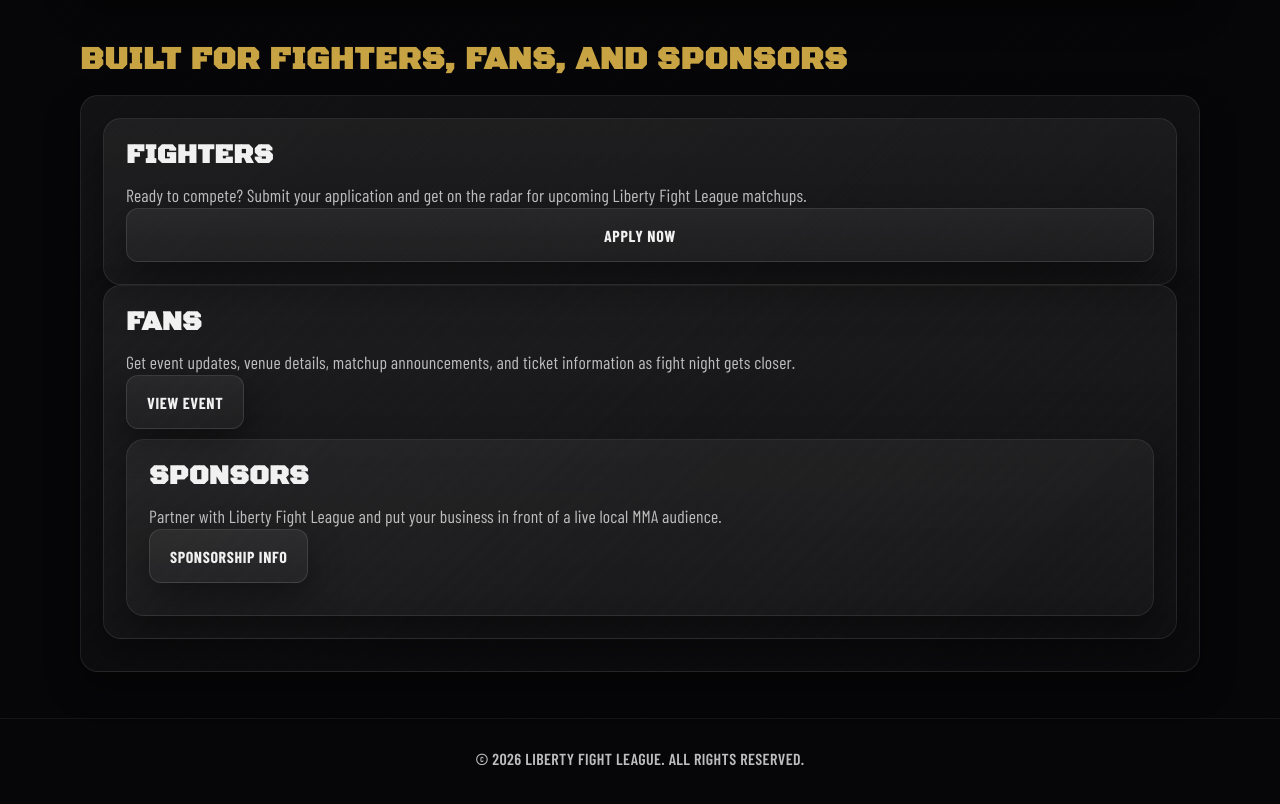
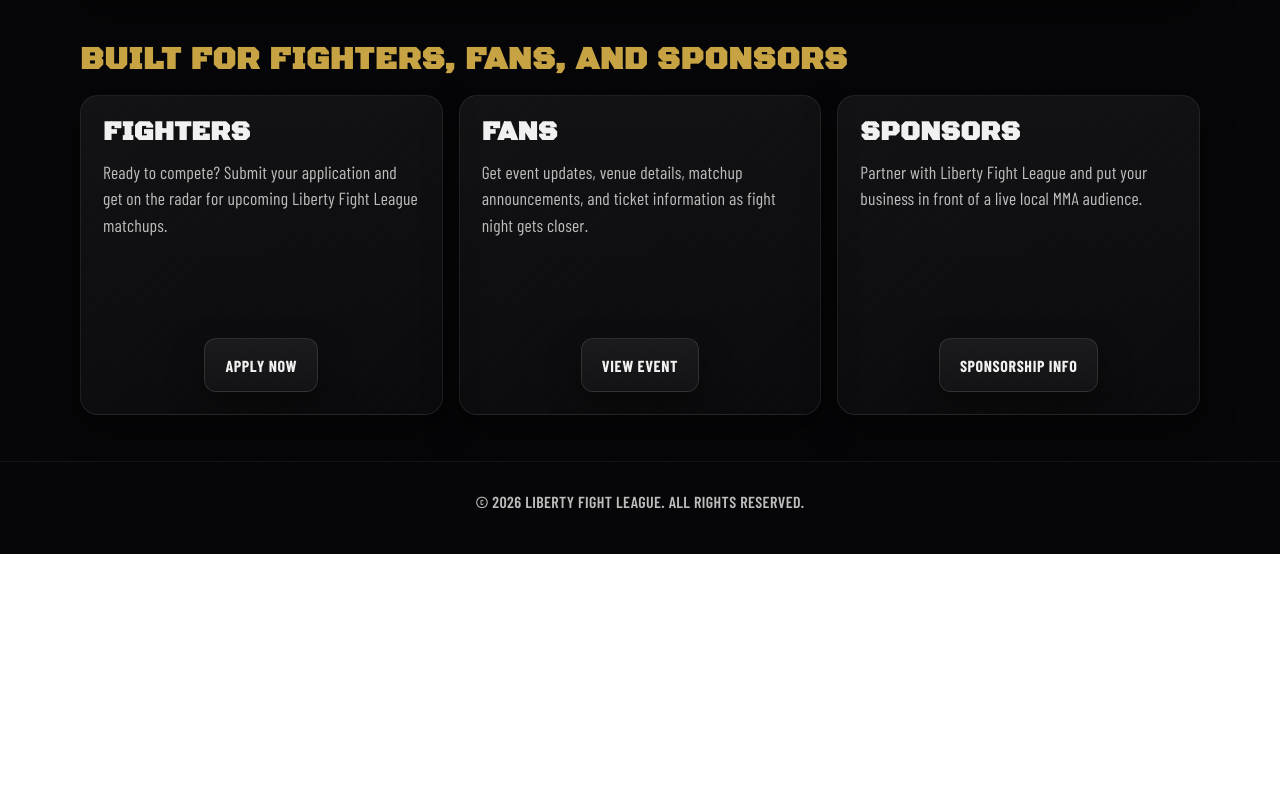
Before and after one commit to jbur6523/liberty-fight-league-site, a plain HTML site: page index.html in a window 1280 px wide. Shown: the part 1412-2216 px from the top of the page. After the commit the page ends 1966 px from the top, so only its background shows below. Drawn offline with nearby package versions, Linux system fonts and the light colour scheme; a web font is replaced by a local one.

Commit message:
Update index.html

```diff
--- a/index.html
+++ b/index.html
@@ -13,20 +13,32 @@
     rel="stylesheet">
 
   <style>
-    .card {
+    .home-grid {
+      display: grid;
+      grid-template-columns: 1fr;
+      gap: 18px;
+    }
+
+    .feature-card {
       display: flex;
       flex-direction: column;
       justify-content: space-between;
+      min-height: 320px;
+    }
+
+    .card-content {
+      flex-grow: 1;
     }
 
     .card-btn {
-      margin-top: 20px;
       align-self: center;
-      width: fit-content;
+      margin-top: 24px;
     }
 
-    .card-content {
-      margin-bottom: 10px;
+    @media (min-width: 980px) {
+      .home-grid {
+        grid-template-columns: repeat(3, 1fr);
+      }
     }
 
     :root {
@@ -529,34 +541,37 @@
       <div class="container">
         <h2 class="section-title">Built for Fighters, Fans, and Sponsors</h2>
 
-        <div class="card">
+        <div class="home-grid">
+          <div class="card feature-card">
             <div class="card-content">
-            <div class="card">
               <h3>Fighters</h3>
               <p>
                 Ready to compete? Submit your application and get on the radar for upcoming Liberty Fight League
                 matchups.
               </p>
-              <a class="btn btn-secondary" href="fighters.html">Apply Now</a>
+            </div>
+            <a class="btn btn-secondary card-btn" href="fighters.html">Apply Now</a>
           </div>
 
-            <div class="card">
+          <div class="card feature-card">
             <div class="card-content">
               <h3>Fans</h3>
               <p>
                 Get event updates, venue details, matchup announcements, and ticket information as fight night gets
                 closer.
               </p>
-                <a class="btn btn-secondary" href="event.html">View Event</a>
+            </div>
+            <a class="btn btn-secondary card-btn" href="event.html">View Event</a>
           </div>
 
-              <div class="card">
+          <div class="card feature-card">
             <div class="card-content">
               <h3>Sponsors</h3>
               <p>
                 Partner with Liberty Fight League and put your business in front of a live local MMA audience.
               </p>
-                  <a class="btn btn-secondary" href="contact.html">Sponsorship Info</a>
+            </div>
+            <a class="btn btn-secondary card-btn" href="contact.html">Sponsorship Info</a>
           </div>
         </div>
       </div>
```
Lines whose indentation alone changed are shown as unchanged.
